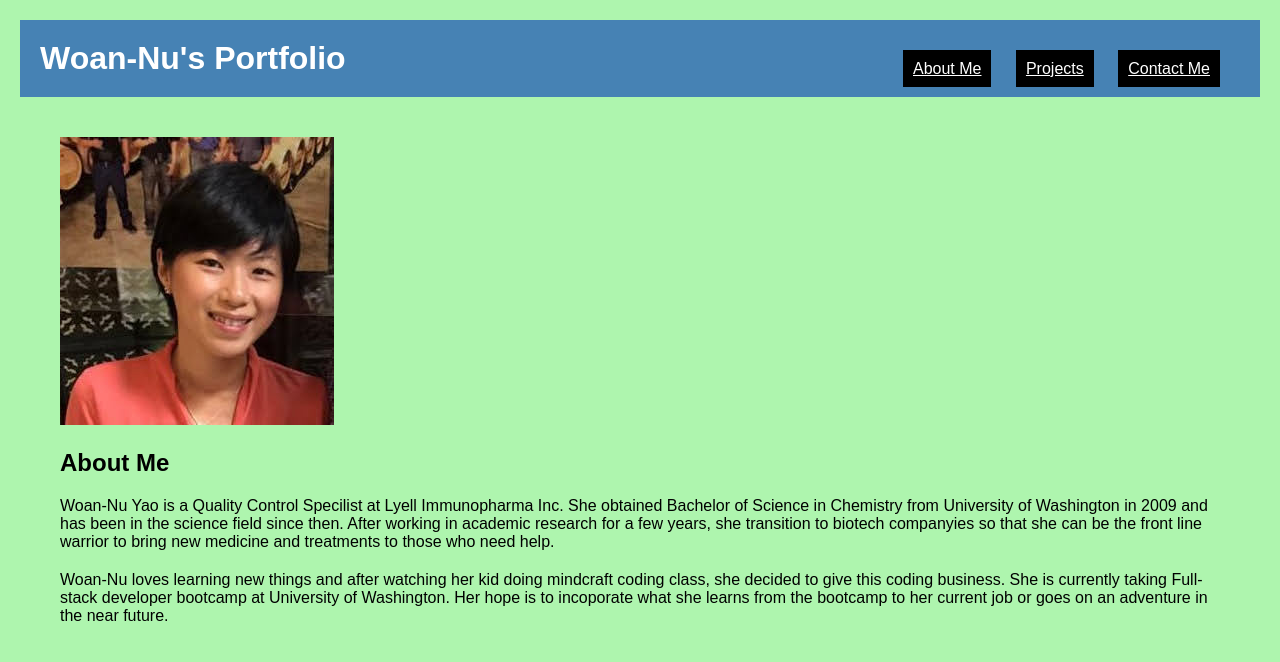
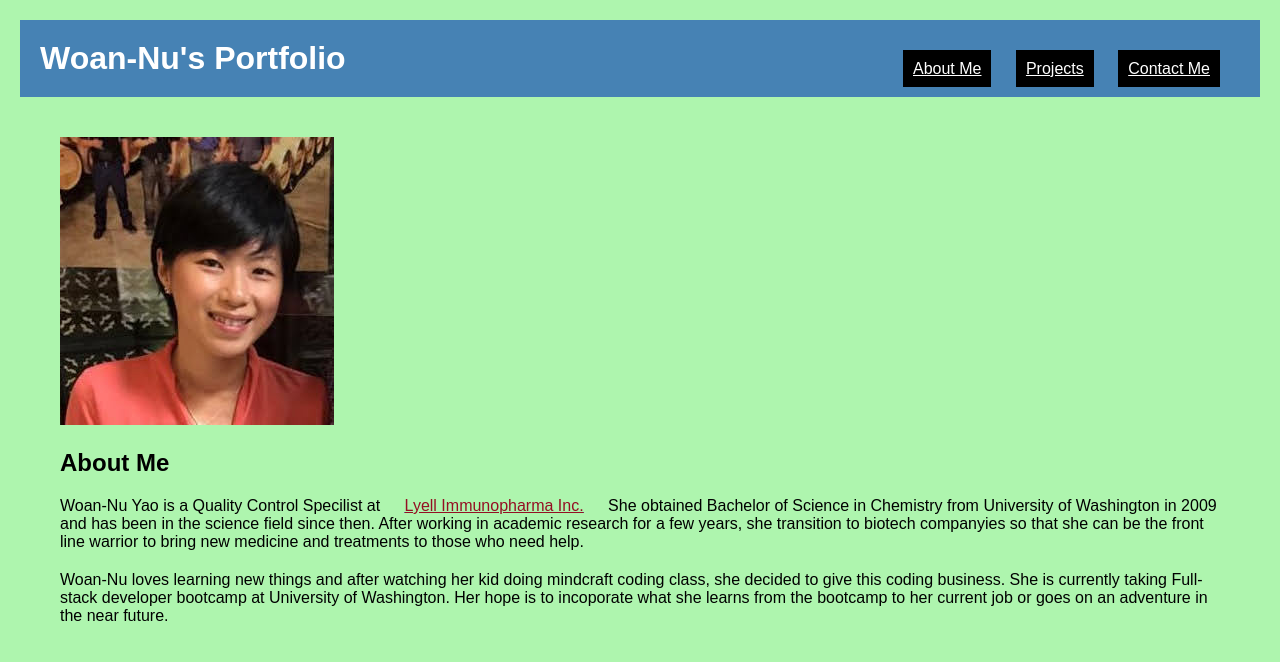
Before and after one commit to wn-yao/proj-portfolio, a plain HTML site: page index.html in a window 1280 px wide. Shown: the top 662 px of the page. Drawn offline with Linux system fonts and the light colour scheme.

Commit message:
used span tab

```diff
--- a/assets/css/style.css
+++ b/assets/css/style.css
@@ -120,7 +120,6 @@ body {
 
 }
 
-
 #contact-me ul li{
     display: inline-block;
     text-decoration: underline;
@@ -128,3 +127,10 @@ body {
     font-weight: bold;
     color:royalblue;
 }
+
+span[data-descr] {
+    color:rgb(148, 15, 35);
+    text-decoration: underline;
+    cursor: pointer;
+    position: relative;
+}
--- a/index.html
+++ b/index.html
@@ -35,8 +35,9 @@
       <img src="./assets/images/Profile Picture.JPG" alt="My Picture" />
       <!--Biography section-->
       <h2>About Me</h2>
+      <!--used span tab to show case curren employer's website-->
       <p>
-        Woan-Nu Yao is a Quality Control Specilist at Lyell Immunopharma Inc. She obtained Bachelor of Science in Chemistry from University of Washington in 2009 and has been in the science field since then.
+        Woan-Nu Yao is a Quality Control Specilist at <a href="https://lyell.com/" target="blank"><span data-descr="Lyell">Lyell Immunopharma Inc.</span></a> She obtained Bachelor of Science in Chemistry from University of Washington in 2009 and has been in the science field since then.
         After working in academic research for a few years, she transition to biotech companyies so that she can be the front line warrior to bring new medicine and treatments to those who need help.
       </p>
       <p>
```
